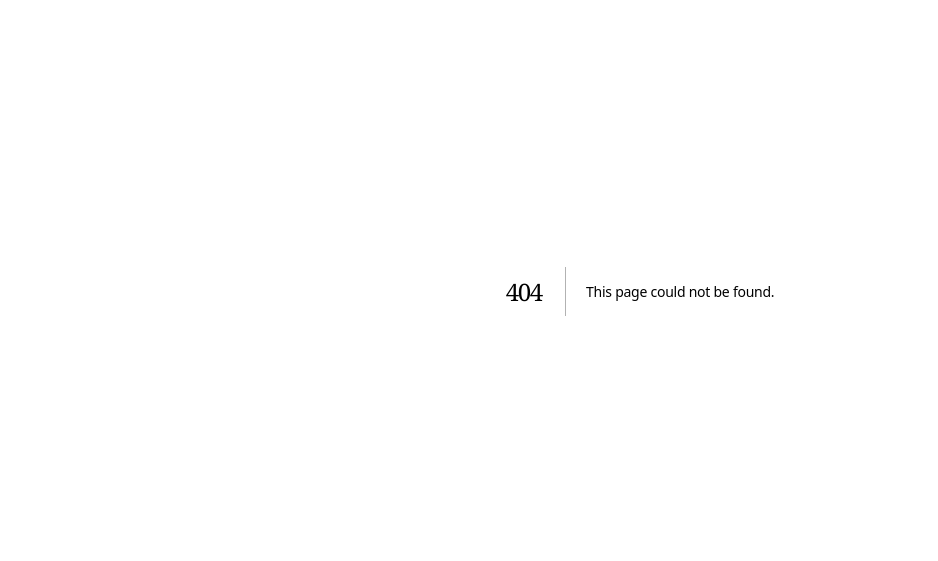
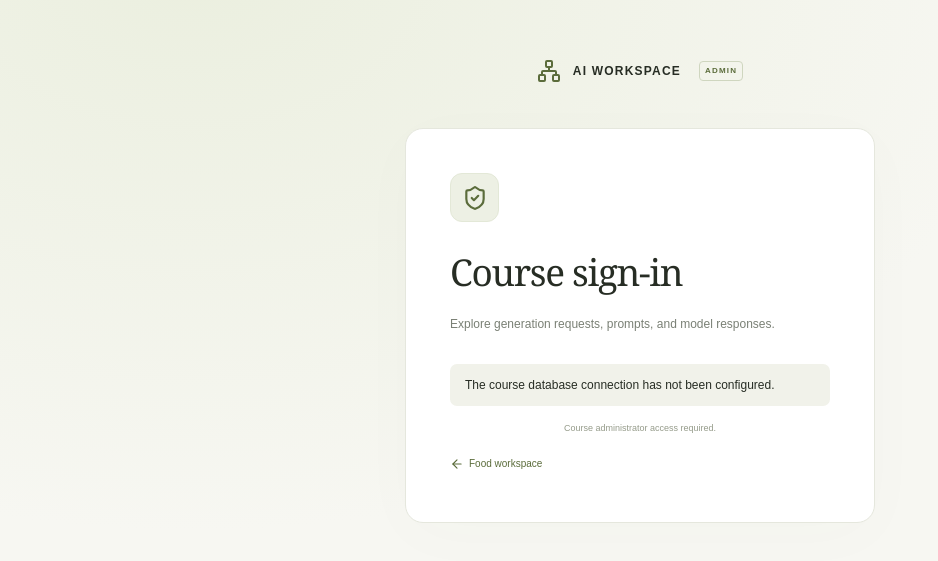
Before and after one commit to AngelaGu706/humor-admin, a Next.js app: page /course-login in a window 1280 px wide. Before the commit this address had no page. Shown: the part 109-670 px from the top of the page, without its empty margins (0-938 px from the left). Built offline with nearby package versions, Linux system fonts and the light colour scheme.

Commit message:
Week 7: add app/course-login/page.tsx

```diff
--- /dev/null
+++ b/app/course-login/page.tsx
@@ -0,0 +1,14 @@
+import Link from "next/link";
+import { Network, ShieldCheck, ArrowLeft } from "lucide-react";
+import { courseConfigured } from "@/lib/course-server";
+export const dynamic = "force-dynamic";
+export default async function CourseLogin({ searchParams }: { searchParams: Promise<{ error?: string; denied?: string; setup?: string }> }) {
+  const { error, denied, setup } = await searchParams;
+  return <main className="auth-page"><div className="auth-brand"><Network size={24}/> AI WORKSPACE <span>ADMIN</span></div><section className="auth-card"><div className="icon-tile"><ShieldCheck size={26}/></div><h1>Course sign-in</h1><p className="muted">Explore generation requests, prompts, and model responses.</p>
+    {error && <p className="notice error" role="alert">Sign-in could not be completed. Please try again.</p>}
+    {denied && <p className="notice error" role="alert">This Google account is signed in, but does not have administrator access to the course database.</p>}
+    {setup && <p className="notice error" role="alert">The course database connection needs to be checked.</p>}
+    {courseConfigured() ? <a className="google-button" href="/auth/course/start"><span className="google-g">G</span>Continue with Google</a> : <p className="notice">The course database connection has not been configured.</p>}
+    <p className="auth-note">Course administrator access required.</p><Link href="/login" className="text-link"><ArrowLeft size={14}/> Food workspace</Link>
+  </section></main>;
+}
```
